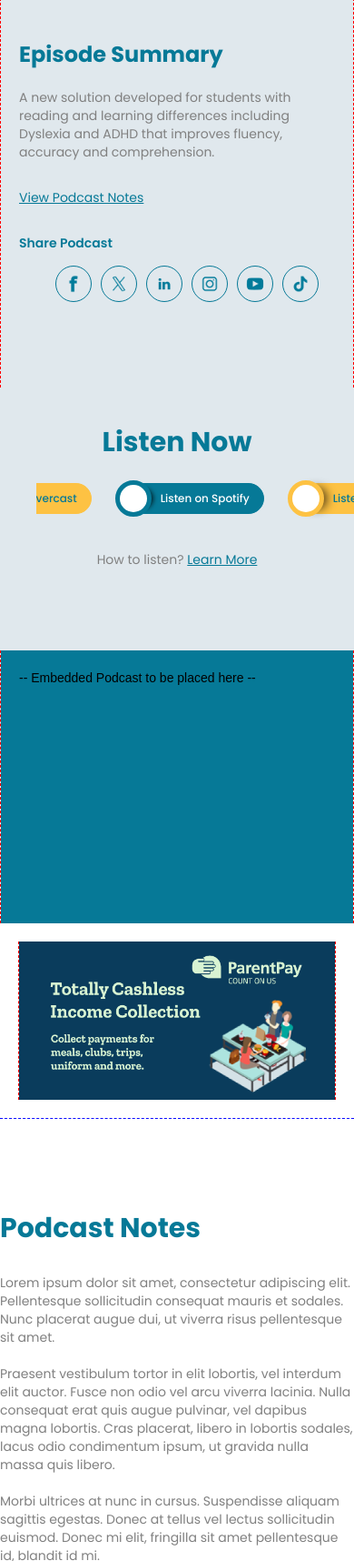
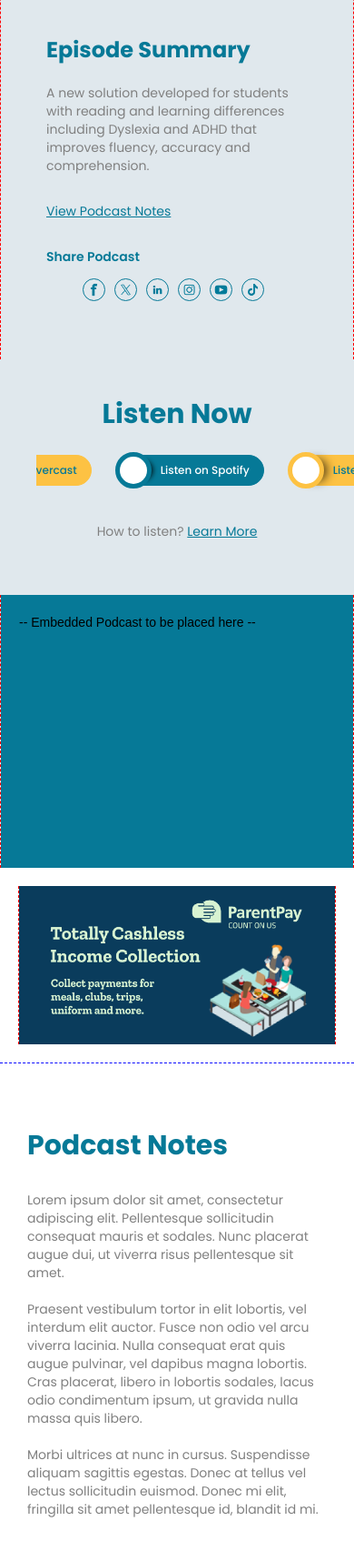
Before and after one commit to leetwentyone/SEN-In-Ten, a PHP site: page /podcast.php in a window 390 px wide. Shown: the part 777-2493 px from the top of the page at 91% size. Run offline with PHP 8.4, Linux system fonts and the light colour scheme; style sheets or scripts are compiled from the project's sources.

Commit message:
updated styles

```diff
--- a/scss/base/_footer.scss
+++ b/scss/base/_footer.scss
@@ -22,6 +22,10 @@
 	align-items: flex-end;
 	position: relative;
 	z-index: 10;
+
+	@include breakpoint(tablet) {
+		align-items: flex-start;
+	}
 }
 
 .footer-logo {
@@ -50,7 +54,7 @@
 	width: 100%;
 
 	@include breakpoint(tablet) {
-		padding-top: 0;
+		padding-top: 30px;
 		order: 2;
 		width: 50%;
 	}
@@ -136,6 +140,8 @@
 
 	@include breakpoint(tablet) {
 		order: 3;
+		padding-top: 30px;
+		width: 30%;
 	}
 
 	p {
--- a/scss/base/_header.scss
+++ b/scss/base/_header.scss
@@ -27,7 +27,10 @@
 	body.training-cpd-page &,
 	body.about-page &  {
 		background-color: transparent;
-		position: fixed;
+
+		@include breakpoint(desktop) {
+			position: fixed;
+		}
 	}
 }
 
--- a/scss/components/_episode-list.scss
+++ b/scss/components/_episode-list.scss
@@ -3,8 +3,12 @@
     padding-bottom: 60px;
 
     body.single-podcast & {
-        padding-top: 15rem;
+        padding-top: 60px;
         background-color: $white;
+
+        @include breakpoint(desktop) {
+            padding-top: 15rem;
+        }
     }
 
     body.about-page & {
@@ -46,11 +50,15 @@
     li {
         position: relative;
         border: 1px solid $midgrey;
-        border-radius: 30px;
+        border-radius: 20px;
         padding: 20px;
         transition: all .3s ease;
         list-style-type: none;
         background-color: $white;
+
+        @include breakpoint(desktop) {
+            border-radius: 30px;
+        }
 
         &:hover {
             border-color: $blue;
@@ -92,14 +100,18 @@
         z-index: 5;
 
         @media(max-width: 767px) {
-            top: 15px;
-            left: 15px;
+            top: 10px;
+            left: 10px;
         }
     }
 
     img {
-        border-radius: 30px;
+        border-radius: 20px;
         width: 100%;
+
+        @include breakpoint(desktop) {
+            border-radius: 30px;
+        }
     }
 
     .overlay-content {
@@ -112,7 +124,7 @@
         align-items: center;
         justify-content: center;
         position: absolute;
-        border-radius: 30px;
+        border-radius: 20px;
         background-color: rgba($yellow,0);
         top: 0;
         left: 0;
@@ -120,6 +132,10 @@
         height: 100%;
         transition: all .3s ease;
         opacity: 0;
+
+        @include breakpoint(desktop) {
+            border-radius: 30px;
+        }
 
         p {
             font-size: 13px;
--- a/scss/components/_filter.scss
+++ b/scss/components/_filter.scss
@@ -2,11 +2,6 @@
     background-color: $blue;
     padding-top: 30px;
     padding-bottom: 30px;
-
-    @include breakpoint(tablet) {
-        padding-top: 60px;
-        padding-bottom: 60px;
-    }
 
     .c-container {
         display: flex;
--- a/scss/components/_listen-links.scss
+++ b/scss/components/_listen-links.scss
@@ -2,10 +2,19 @@
     text-align: center;
     padding-bottom: 60px;
     overflow: hidden;
+    position: relative;
+    z-index: 20;
 
     body.podcasts-page & {
         padding-top: 60px;
         background-color: $white;
+    }
+
+    body.single-podcast & {
+
+        @media(max-width: 767px) {
+            padding-bottom: 30px;
+        }
     }
 
     h4 {
@@ -18,6 +27,10 @@
         display: flex;
         align-items: center;
         justify-content: space-between;
+
+        @include breakpoint(desktop) {
+            margin-bottom: 60px;
+        }
     }
 
     .slick-list {
@@ -36,7 +49,11 @@
 
         body.podcasts-page & {
             color: $copy;
-            margin-bottom: 60px;
+            margin-bottom: 30px;
+
+            @include breakpoint(desktop) {
+                margin-bottom: 60px;
+            }
 
             ~ p {
                 margin-bottom: 0;
--- a/scss/components/_our-partners.scss
+++ b/scss/components/_our-partners.scss
@@ -3,13 +3,16 @@
     display: flex;
     flex-flow: row wrap;
 
+    @media(max-width: 767px) {
+        padding-bottom: 60px;
+    }
+
     li {
         display: inline-flex;
         flex-direction: column;
         height: auto;
-        width: 48%;
-        margin-right: 2%;
-        margin-bottom: 60px;
+        width: 100%;
+        margin-right: 0;
 
         &:nth-of-type(2n) {
             margin-right: 0;
@@ -17,6 +20,7 @@
 
         @include breakpoint(tablet) {
             width: 30.666%;
+            margin-bottom: 60px;
             margin-right: 4%;
 
             &:nth-of-type(2n) {
@@ -25,6 +29,13 @@
 
             &:nth-of-type(3n) {
                 margin-right: 0;
+            }
+        }
+
+        p {
+            @media(max-width: 767px) {
+                padding-left: 30px;
+                padding-right: 30px;
             }
         }
     }
@@ -41,6 +52,11 @@
         font-weight: 600;
         color: $blue;
         margin-bottom: 15px;
+
+        @media(max-width: 767px) {
+            padding-left: 30px;
+            padding-right: 30px;
+        }
     }
 
     a {
@@ -48,6 +64,11 @@
         font-weight: 500;
         color: $blue;
         text-decoration: underline;
+
+        @media(max-width: 767px) {
+            padding-left: 30px;
+            padding-right: 30px;
+        }
 
         &:hover {
             text-decoration: none;
--- a/scss/components/_page-banner.scss
+++ b/scss/components/_page-banner.scss
@@ -1,9 +1,13 @@
 .page-banner {
-    position: relative;
+    position: fixed;
     top: 0;
     left: 0;
     width: 100%;
     overflow: hidden;
+
+    @include breakpoint(desktop) {
+        position: relative;
+    }
 
     &:before {
         content: "";
--- a/scss/components/_podcast-list.scss
+++ b/scss/components/_podcast-list.scss
@@ -1,7 +1,7 @@
 .podcast-list {
     background-color: $white;
     padding-top: 60px;
-    padding-bottom: 0;
+    padding-bottom: 1px;
 
     h2 {
         display: flex;
@@ -11,15 +11,30 @@
         color: $blue;
     }
 
+    ul {
+        @media(max-width: 767px) {
+            padding-left: 30px;
+            padding-right: 30px;
+        }
+    }
+
     li {
         position: relative;
         border: 1px solid $midgrey;
-        border-radius: 30px;
+        border-radius: 20px;
         padding: 20px;
         transition: all .3s ease;
         list-style-type: none;
         background-color: $white;
-        margin-bottom: 60px;
+        margin-bottom: 40px;
+
+        &:last-of-type {
+            margin-bottom: 60px;
+        }
+
+        @include breakpoint(desktop) {
+            margin-bottom: 60px;
+        }
 
         &:hover {
             border-color: $blue;
@@ -39,6 +54,10 @@
                 margin-right: 0;
             }
         }
+
+        @include breakpoint(desktop) {
+            border-radius: 30px;
+        }
     }
 
     date {
@@ -47,23 +66,37 @@
         position: absolute;
         top: -20px;
         left: -20px;
-        width: 80px;
-        height: 80px;
+        width: 40px;
+        height: 40px;
         align-items: center;
         justify-content: center;
-        font-family: $poppins;
-        font-weight: 500;
         color: $white;
         background-color: $blue;
-        border: 10px solid $yellow;
+        border: 5px solid $yellow;
         border-radius: 100%;
         padding: 20px;
+        font-size: 11px;
+        line-height: 12px;
         z-index: 5;
+
+        @include breakpoint(desktop) {
+            top: -30px;
+            left: -20px;
+            width: 80px;
+            height: 80px;
+            border: 10px solid $yellow;
+            font-size: 14px;
+            line-height: 14px;
+        }
     }
 
     img {
-        border-radius: 30px;
+        border-radius: 20px;
         width: 100%;
+
+        @include breakpoint(desktop) {
+            border-radius: 30px;
+        }
     }
 
     .overlay-content {
@@ -76,7 +109,7 @@
         align-items: center;
         justify-content: center;
         position: absolute;
-        border-radius: 30px;
+        border-radius: 20px;
         background-color: rgba($yellow,0);
         top: 0;
         left: 0;
@@ -84,6 +117,10 @@
         height: 100%;
         transition: all .3s ease;
         opacity: 0;
+
+        @include breakpoint(desktop) {
+            border-radius: 30px;
+        }
 
         p {
             font-weight: 500;
@@ -94,19 +131,33 @@
     }
 
     .parent-pay {
-        margin-bottom: 30px;
+        margin-bottom: 15px;
+
+        @include breakpoint(desktop) {
+            margin-bottom: 30px;
+        }
 
         img {
-            max-width: 150px;
+            max-width: 100px;
+
+            @include breakpoint(desktop) {
+                max-width: 150px;
+            }
         }
     }
 
     .episode-title {
-        font-size: 24px;
-        line-height: 34px;
-        margin-bottom: 20px;
+        margin-bottom: 5px;
+        text-align: center;
+        font-size: 15px;
+        line-height: 25px;
         color: $blue;
-        text-align: center;
+
+        @include breakpoint(desktop) {
+            margin-bottom: 20px;
+            font-size: 36px;
+            line-height: 46px;
+        }
     }
 }
 
@@ -128,5 +179,13 @@
         line-height: 34px;
         color: $blue;
         margin-bottom: 20px;
+
+        a {
+            color: $blue;
+
+            &:visited {
+                color: $blue;
+            }
+        }
     }
 }
--- a/scss/components/_podcasts.scss
+++ b/scss/components/_podcasts.scss
@@ -6,11 +6,15 @@
 .latest-podcast {
     @extend .c-container;
     padding-bottom: 60px;
+    padding-left: 30px;
+    padding-right: 30px;
     display: flex;
     flex-direction: column;
 
     @include breakpoint(tablet) {
         flex-direction: row;
+        padding-left: 0;
+        padding-right: 0;
     }
 
     .image-col {
@@ -35,21 +39,30 @@
         display: flex;
         flex-direction: column;
         position: absolute;
-        top: -60px;
-        left: -60px;
-        width: 120px;
-        height: 120px;
+        top: -20px;
+        left: -20px;
+        width: 40px;
+        height: 40px;
         align-items: center;
         justify-content: center;
-        text-align: center;
         color: $white;
         background-color: $blue;
-        border: 15px solid $yellow;
+        border: 5px solid $yellow;
         border-radius: 100%;
         padding: 20px;
-        font-size: 20px;
-        line-height: 28px;
+        font-size: 11px;
+        line-height: 12px;
         z-index: 5;
+
+        @include breakpoint(desktop) {
+            top: -60px;
+            left: -60px;
+            width: 120px;
+            height: 120px;
+            border: 15px solid $yellow;
+            font-size: 20px;
+            line-height: 28px;
+        }
     }
 
     img {
@@ -60,12 +73,15 @@
 
 .podcast-summary {
     @extend .c-container;
-    padding-bottom: 60px;
+    padding-bottom: 30px;
+    padding-left: 30px;
+    padding-right: 30px;
     display: flex;
     flex-direction: column;
 
     @include breakpoint(tablet) {
         flex-direction: row;
+        padding-bottom: 60px;
     }
 
     .image-col {
@@ -114,7 +130,11 @@
         font-family: $poppins;
         font-weight: 600;
         color: $blue;
-        margin-bottom: 15px;
+        margin-bottom: 5px;
+
+        @include breakpoint(desktop) {
+            margin-bottom: 15px;
+        }
     }
 
     ul {
@@ -128,10 +148,16 @@
         position: relative;
         list-style: none;
         transition: all .3s ease;
-        width: 40px;
-        height: 40px;
+        width: 25px;
+        height: 25px;
+        aspect-ratio: 1/1;
         border: 1px solid $blue;
         border-radius: 100%;
+
+        @include breakpoint(desktop) {
+            width: 40px;
+            height: 40px;
+        }
 
         &:not(:first-of-type) {
             margin-left: 10px;
@@ -151,11 +177,17 @@
 
         img {
             position: absolute;
-            top: 9px;
-            left: 9px;
+            top: 4px;
+            left: 4px;
             transition: all .3s ease;
-            max-width: 20px;
+            max-width: 15px;
             opacity: 1;
+
+            @include breakpoint(desktop) {
+                top: 9px;
+                left: 9px;
+                max-width: 20px;
+            }
 
             + img {
                 opacity: 0;
@@ -176,12 +208,16 @@
 
     .col-l {
         width: 100%;
-        padding-top: 60px;
-        padding-bottom: 60px;
+        padding-top: 30px;
+        padding-bottom: 30px;
+        padding-left: 30px;
+        padding-right: 30px;
         background-color: $white;
 
         @include breakpoint(tablet) {
             width: 50%;
+            padding-top: 60px;
+            padding-bottom: 60px;
             padding-left: 5%;
             padding-right: 5%;
         }
@@ -199,6 +235,10 @@
         flex-direction: column;
         justify-content: center;
         position: relative;
+        padding-top: 60px;
+        padding-bottom: 60px;
+        padding-left: 60px;
+        padding-right: 60px;
         width: 100%;
         background-color: $blue;
 
@@ -212,7 +252,11 @@
 
         h4 {
             color: $white;
-            margin-bottom: 60px;
+            margin-bottom: 30px;
+
+            @include breakpoint(desktop) {
+                margin-bottom: 60px;
+            }
         }
 
         p {
@@ -238,6 +282,7 @@
 
     ul {
         display: flex;
+        position: relative;
         flex-direction: column;
         width: 100%;
     }
@@ -254,6 +299,7 @@
         }
 
         a {
+            font-family: $poppins;
             color: $white;
             font-size: 18px;
             line-height: 18px;
--- a/scss/components/_search-results.scss
+++ b/scss/components/_search-results.scss
@@ -240,8 +240,8 @@
 
         @include breakpoint(desktop) {
             margin-bottom: 20px;
-            font-size: 20px;
-            line-height: 30px;
+            font-size: 36px;
+            line-height: 46px;
         }
     }
 }
--- a/scss/components/_textblock.scss
+++ b/scss/components/_textblock.scss
@@ -2,6 +2,8 @@
     @extend .c-container;
     padding-top: 30px;
     padding-bottom: 30px;
+    padding-left: 30px;
+    padding-right: 30px;
     text-align: center;
 
     @include breakpoint(tablet) {
--- a/scss/components/_why-icons.scss
+++ b/scss/components/_why-icons.scss
@@ -1,7 +1,7 @@
 .why-icons {
     background-color: $lightblue;
     padding-top: 30px;
-    padding-bottom: 30px;
+    padding-bottom: 0;
 
     @include breakpoint(tablet) {
         padding-top: 60px;
@@ -21,6 +21,8 @@
 
     ul {
         @extend .c-container;
+        padding-left: 10px;
+        padding-right: 10px;
         display: flex;
         flex-flow: row wrap;
     }
@@ -29,18 +31,17 @@
         display: flex;
         flex-direction: column;
         align-items: center;
-        width: 48%;
+        width: 50%;
         text-align: center;
-        margin-right: 2%;
+        padding-left: 5px;
+        padding-right: 5px;
+        margin-right: 0;
         margin-bottom: 30px;
-        margin-right: 2%;
-
-        &:nth-of-type(2n) {
-            margin-right: 0;
-        }
 
         @include breakpoint(tablet) {
             width: 22%;
+            padding-left: 0;
+            padding-right: 0;
             margin-bottom: 0;
             margin-right: 4%;
 
@@ -59,15 +60,29 @@
         }
 
         p {
+            color: $copy;
             margin-bottom: 0;
+            font-size: 12px;
+            line-height: 18px;
+
+            @include breakpoint(desktop) {
+                font-size: 16px;
+                line-height: 24px;
+            }
         }
     }
 
     .icon-title {
-        font-size: 18px;
-        line-height: 24px;
         color: $blue;
         font-weight: 600;
-        margin-bottom: 20px;
+        font-size: 14px;
+        line-height: 24px;
+        margin-bottom: 10px;
+        color: $blue;
+
+        @include breakpoint(desktop) {
+            font-size: 20px;
+            line-height: 30px;
+        }
     }
 }
--- a/scss/forms/_buttons.scss
+++ b/scss/forms/_buttons.scss
@@ -90,10 +90,15 @@
     background-color: $white;
     border-color: $white;
     padding-left: 50px;
+    background-image: url('images/icons/blue-plus.png');
+    background-repeat: no-repeat;
+    background-size: 15px;
+    background-position: top 50% left 20px;
     color: $blue;
 
     &:hover {
         background-color: $blue;
+        background-image: url('images/icons/white-plus.png');
         border-color: $blue;
         color: $white;
     }
@@ -104,6 +109,10 @@
     background-color: $blue;
     border-color: $blue;
     padding-left: 50px;
+    background-image: url('images/icons/white-plus.png');
+    background-repeat: no-repeat;
+    background-size: 15px;
+    background-position: top 50% left 20px;
     color: $white;
 
     &:hover {
@@ -118,9 +127,14 @@
     background-color: $white;
     border-color: $blue;
     padding-left: 50px;
+    background-image: url('images/icons/blue-plus.png');
+    background-repeat: no-repeat;
+    background-size: 15px;
+    background-position: top 50% left 20px;
     color: $blue;
 
     &:hover {
+        background-image: url('images/icons/white-plus.png');
         background-color: darken($blue, 10%);
         border-color: darken($blue, 10%);
         color: $white;
@@ -202,6 +216,11 @@
     padding-right: 15px;
     color: $white;
 
+    @include breakpoint(tablet) {
+        padding-left: 40px;
+        padding-right: 25px;
+    }
+
     &:hover {
         background-color: darken($blue, 10%);
         border-color: $blue;
@@ -221,6 +240,12 @@
         box-shadow: 11px 0px 5px -9px rgba(0,0,0,0.75);
         -webkit-box-shadow: 11px 0px 5px -9px rgba(0,0,0,0.75);
         -moz-box-shadow: 11px 0px 5px -9px rgba(0,0,0,0.75);
+
+        @include breakpoint(tablet) {
+            top: -6px;
+            width: 46px;
+            height: 46px;
+        }
     }
 }
 
@@ -231,6 +256,11 @@
     padding-left: 35px;
     padding-right: 15px;
     color: $blue;
+
+    @include breakpoint(tablet) {
+        padding-left: 40px;
+        padding-right: 25px;
+    }
 
     &:hover {
         background-color: darken($blue, 10%);
@@ -251,6 +281,12 @@
         box-shadow: 11px 0px 5px -9px rgba(0,0,0,0.75);
         -webkit-box-shadow: 11px 0px 5px -9px rgba(0,0,0,0.75);
         -moz-box-shadow: 11px 0px 5px -9px rgba(0,0,0,0.75);
+
+        @include breakpoint(tablet) {
+            top: -6px;
+            width: 46px;
+            height: 46px;
+        }
     }
 }
 
@@ -261,6 +297,11 @@
     padding-left: 35px;
     padding-right: 15px;
     color: $blue;
+
+    @include breakpoint(tablet) {
+        padding-left: 40px;
+        padding-right: 25px;
+    }
 
     &:hover {
         background-color: darken($yellow, 5%);
@@ -281,6 +322,12 @@
         box-shadow: 11px 0px 11px -8px rgba(0,0,0,0.75);
         -webkit-box-shadow: 11px 0px 11px -8px rgba(0,0,0,0.75);
         -moz-box-shadow: 11px 0px 11px -8px rgba(0,0,0,0.75);
+
+        @include breakpoint(tablet) {
+            top: -6px;
+            width: 46px;
+            height: 46px;
+        }
     }
 }
 
```
Also changed, not shown: other parts of scss/components/_filter.scss (+16 -15 lines).
